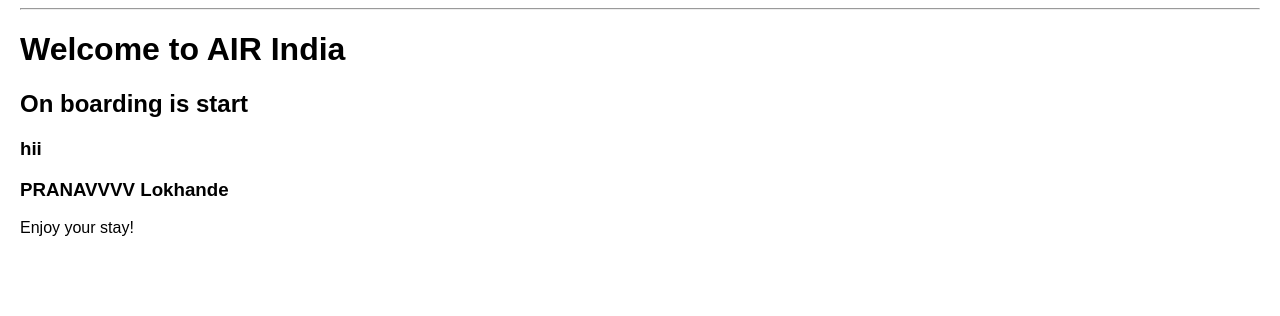
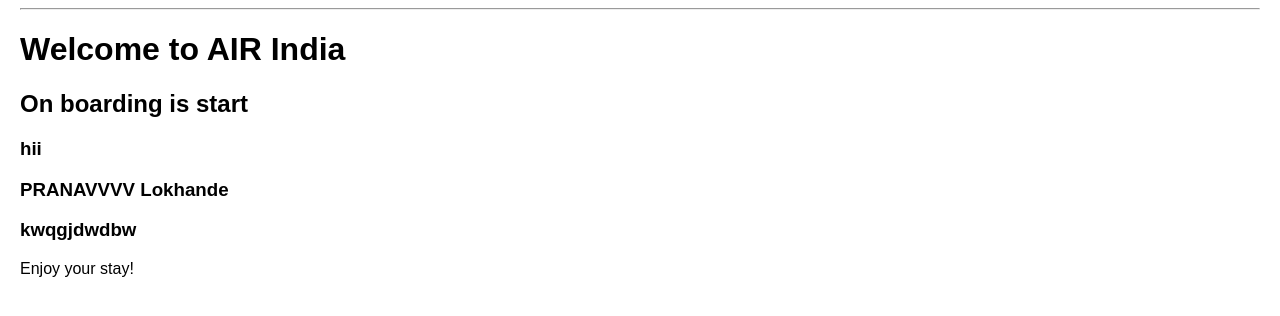
Before and after one commit to AnjaliMerkhed10/Hotel_mang_CICD, a Flask app: page / in a window 1280 px wide. Shown: the part 38-354 px from the top of the page. Run offline with Flask 3, Linux system fonts and the light colour scheme.

Commit message:
pranab Lokhande hwhwhk

```diff
--- a/templates/index.html
+++ b/templates/index.html
@@ -4,5 +4,6 @@
 <h2>On boarding is start </h2>
 <h3>hii</h3>
 <h3>PRANAVVVV Lokhande</h3>
+<h3>kwqgjdwdbw</h3>
 <p>Enjoy your stay!</p>
 {% endblock %}
```
